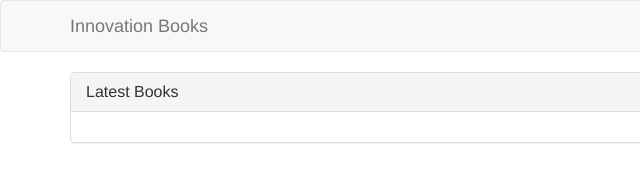
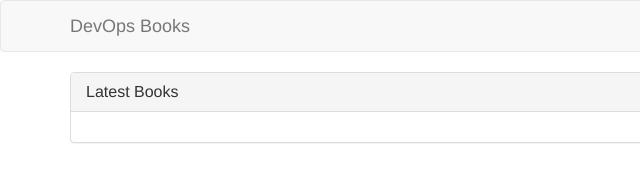
Before and after one commit to BalipalliGayathri/MeanCurd, a website with bundled scripts: page client/index.html in a window 1280 px wide. Shown: the full height of the page, 0-640 px from the left. Built offline with nearby package versions, Linux system fonts and the light colour scheme; files whose address does not match are found by name.

Commit message:
Update index.html

```diff
--- a/client/index.html
+++ b/client/index.html
@@ -14,7 +14,7 @@
             <span class="icon-bar"></span>
             <span class="icon-bar"></span>
           </button>
-          <a class="navbar-brand" href="#">Innovation Books</a>
+          <a class="navbar-brand" href="#">DevOps Books</a>
         </div>
         <div id="navbar" class="collapse navbar-collapse">
           <ul class="nav navbar-nav navbar-right">
```
